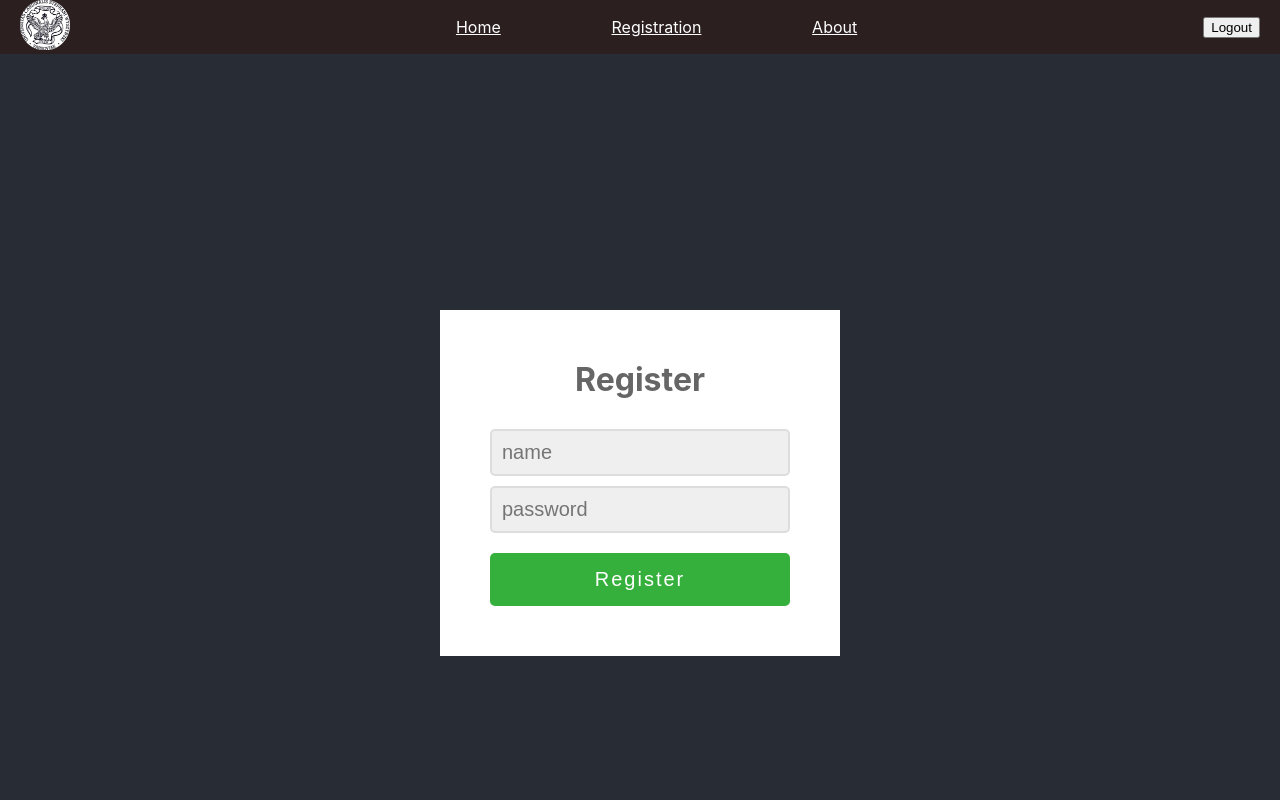
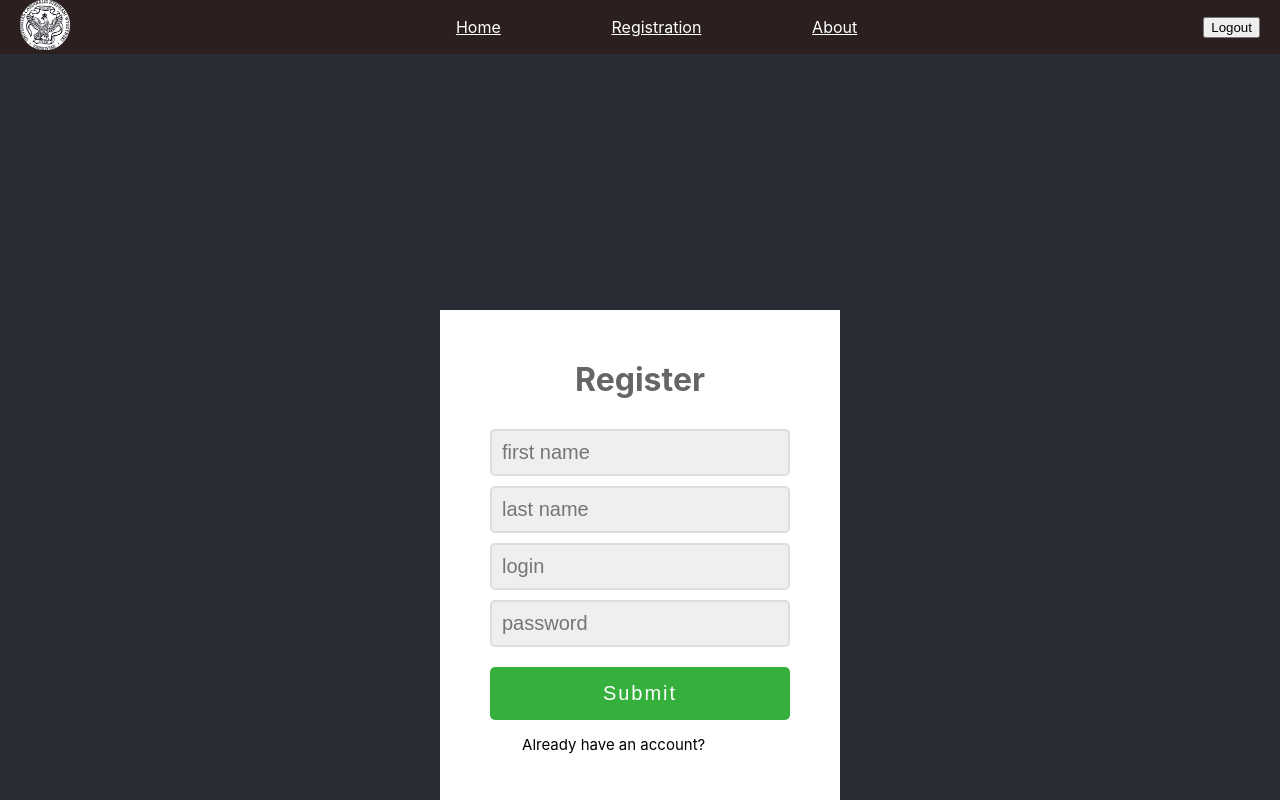
Before and after one commit to tarnowski-git/Social-Media-Web-Application-Frontend, a React (Create React App) app: page /registration in a window 1280 px wide. Shown: the top 800 px of the page. Built offline with nearby package versions, Linux system fonts and the light colour scheme.

Commit message:
Update login and register forms for user-friendly & make firs and last names.

```diff
--- a/src/components/home/Home.js
+++ b/src/components/home/Home.js
@@ -20,15 +20,16 @@ class Home extends Component {
 
     componentDidMount() {
         if (sessionStorage.getItem("username") !== null) {
-            console.log("User logged in!!");
-            fetch("http://localhost:8080/posts")
-                .then((response) => response.json())
-                .then((posts) => {
-                    console.log(posts);
-                    this.setState({ posts });
+            const url = "http://localhost:8080/posts";
+            fetch(url)
+                .then((response) => response.json()) // Transform the data into json
+                .then((data) => {
+                    let post = data;
+                    console.log(post);
+                    this.setState({ post });
                 })
                 .catch((error) => {
-                    alert("error");
+                    alert("error" + error);
                 });
         } else {
             this.setState({ redirect: true });
--- a/src/components/login/Login.css
+++ b/src/components/login/Login.css
@@ -50,3 +50,10 @@ input[type="submit"] {
     letter-spacing: 2px;
     outline: none;
 }
+.sign-link {
+    font-size: 15px;
+}
+
+.sign-link a:visited {
+    color: blue;
+}
--- a/src/components/login/Login.js
+++ b/src/components/login/Login.js
@@ -1,6 +1,6 @@
 import React, { Component } from "react";
 import "./Login.css";
-import { Redirect } from "react-router-dom";
+import { Redirect, Link } from "react-router-dom";
 
 class Login extends Component {
     constructor(props) {
@@ -19,7 +19,8 @@ class Login extends Component {
 
     // Its a call to webservice
     loginUser(username, password) {
-        fetch("http://localhost:8080/login", {
+        const url = "http://localhost:8080/login";
+        fetch(url, {
             method: "POST",
             headers: {
                 Accept: "application/json",
@@ -45,7 +46,7 @@ class Login extends Component {
                 }
             })
             .catch((error) => {
-                alert("error");
+                alert("error: " + error);
             });
     }
 
@@ -92,6 +93,9 @@ class Login extends Component {
                             onChange={this.handleChange}
                         />
                         <input type="submit" value="Login" />
+                        <p className="sign-link">
+                            New User? <Link to="/registration">Sign Up</Link>
+                        </p>
                     </form>
                 </div>
             </div>
--- a/src/components/registration/Registration.css
+++ b/src/components/registration/Registration.css
@@ -45,3 +45,11 @@ input[type="submit"] {
     letter-spacing: 2px;
     outline: none;
 }
+
+.sign-link {
+    font-size: 15px;
+}
+
+.sign-link a:visited {
+    color: blue;
+}
--- a/src/components/registration/Registration.js
+++ b/src/components/registration/Registration.js
@@ -1,4 +1,5 @@
 import React, { Component } from "react";
+import { Link } from "react-router-dom";
 import "./Registration.css";
 
 class Registration extends Component {
@@ -17,7 +18,8 @@ class Registration extends Component {
 
     // Its a call to webservice
     registerUser(username, password) {
-        fetch("http://localhost:8080/users", {
+        const url = "http://localhost:8080/users";
+        fetch(url, {
             method: "POST",
             headers: {
                 Accept: "application/json",
@@ -38,7 +40,7 @@ class Registration extends Component {
                 }
             })
             .catch((error) => {
-                alert("error");
+                alert("error: " + error);
             });
     }
 
@@ -66,12 +68,14 @@ class Registration extends Component {
             <div className="Register">
                 <h1 className="RegisterHeader">Register</h1>
                 <form onSubmit={this.handleSubmit}>
+                    <input type="text" name="first" placeholder="first name" />
+                    <input type="text" name="last" placeholder="last name" />
                     <input
                         type="text"
                         onChange={this.handleChange}
                         name="username"
                         value={username}
-                        placeholder="name"
+                        placeholder="login"
                     />
                     <input
                         type="password"
@@ -80,7 +84,10 @@ class Registration extends Component {
                         value={password}
                         placeholder="password"
                     />
-                    <input type="submit" value="Register" />
+                    <input type="submit" value="Submit" />
+                    <p className="sign-link">
+                        Already have an account? <Link to="/">Sign In</Link>
+                    </p>
                 </form>
             </div>
         );
```
